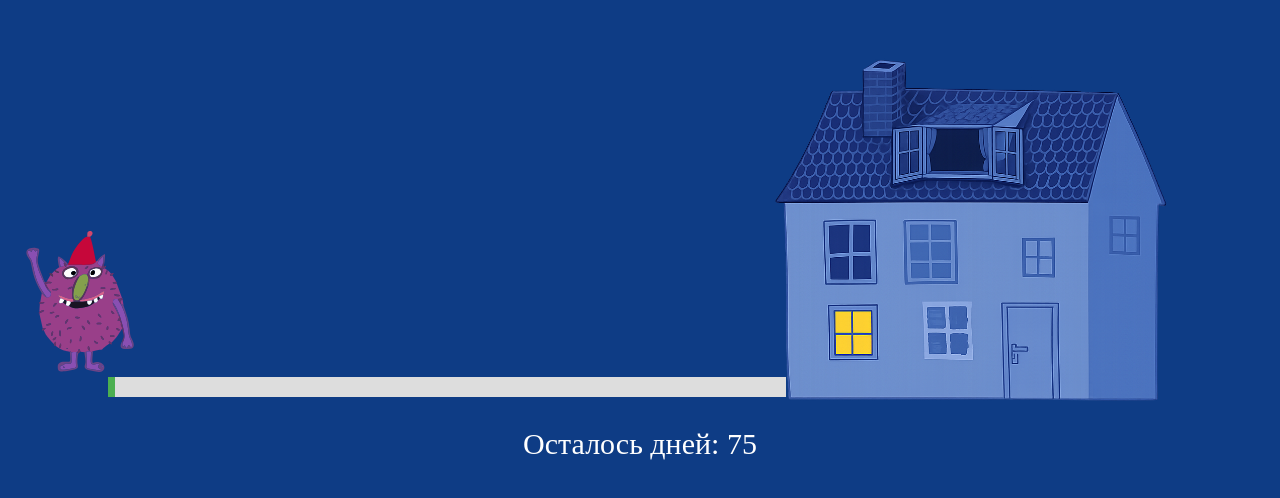
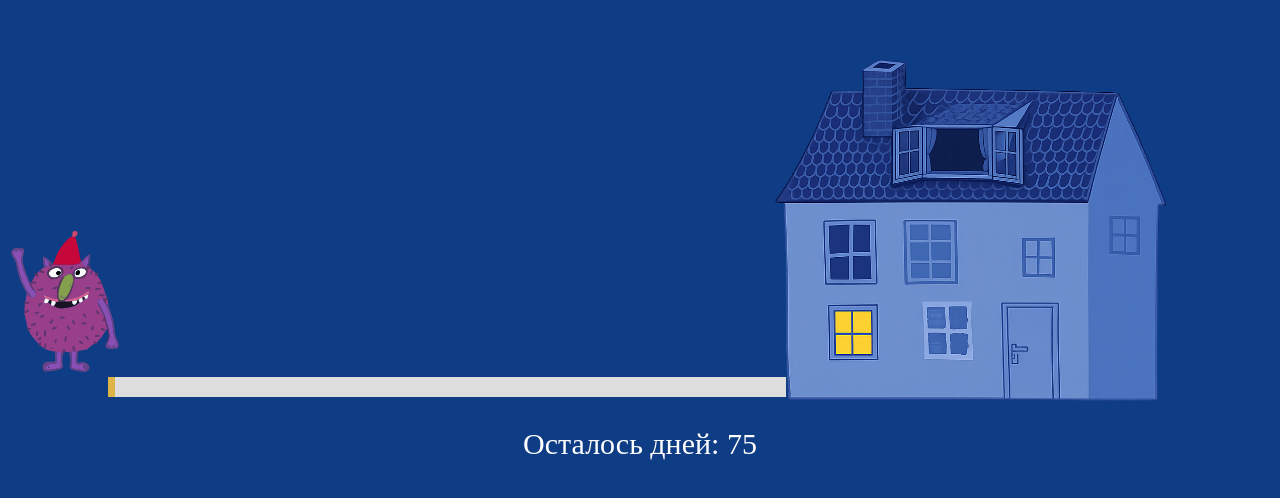
Before and after one commit to ElenaMazyrina/msk-time-left, an Angular app: page / in a window 1280 px wide. Shown: the part 106-604 px from the top of the page. Built offline with nearby package versions, Linux system fonts and the light colour scheme; a web font is replaced by a local one.

Commit message:
add some resizing styles

```diff
--- a/src/app/progress-bar/progress-bar.css
+++ b/src/app/progress-bar/progress-bar.css
@@ -1,8 +1,14 @@
+.text-wrapper {
+  text-align: center;
+  color: white;
+  font-size: 18px;
+}
+
 .progress-wrapper {
   display: flex;
   justify-content: space-around;
   align-items: flex-end;
-  margin: 150px 100px 30px 100px;
+  margin: 150px 50px 30px 50px;
 }
 
 .progress-container {
@@ -15,24 +21,28 @@
   position: relative;
   width: 0;
   height: 20px;
-  background-color: #4CAF50;
+  background-color: #deb449;
+  /*background-image: */
 }
 
 .house-img {
-  width: 180px;
-  margin-bottom: -3px;
+  width: 100px;
+  margin-bottom: -2px;
   margin-left: -4px;
 }
 
 .butzer-img {
-  width: 100px;
-  height: 100px;
+  width: 70px;
   position: absolute;
-  right: -40px;
-  top: -100px;
+  right: -25px;
+  top: -70px;
 }
 
 @media (min-width: 768px) {
+  .progress-wrapper {
+    margin: 150px 100px 30px 100px;
+  }
+
   .house-img {
     width: 400px;
     margin-bottom: -7px;
@@ -44,12 +54,10 @@
     width: 150px;
     height: 150px;
   }
+
+  .text-wrapper {
+    text-align: center;
+    color: white;
+    font-size: 30px;
+  }
 }
-
-.text-wrapper {
-  /*display: flex;*/
-  /*flex-direction: column;*/
-  text-align: center;
-  color: white;
-  font-size: 30px;
-}
```
